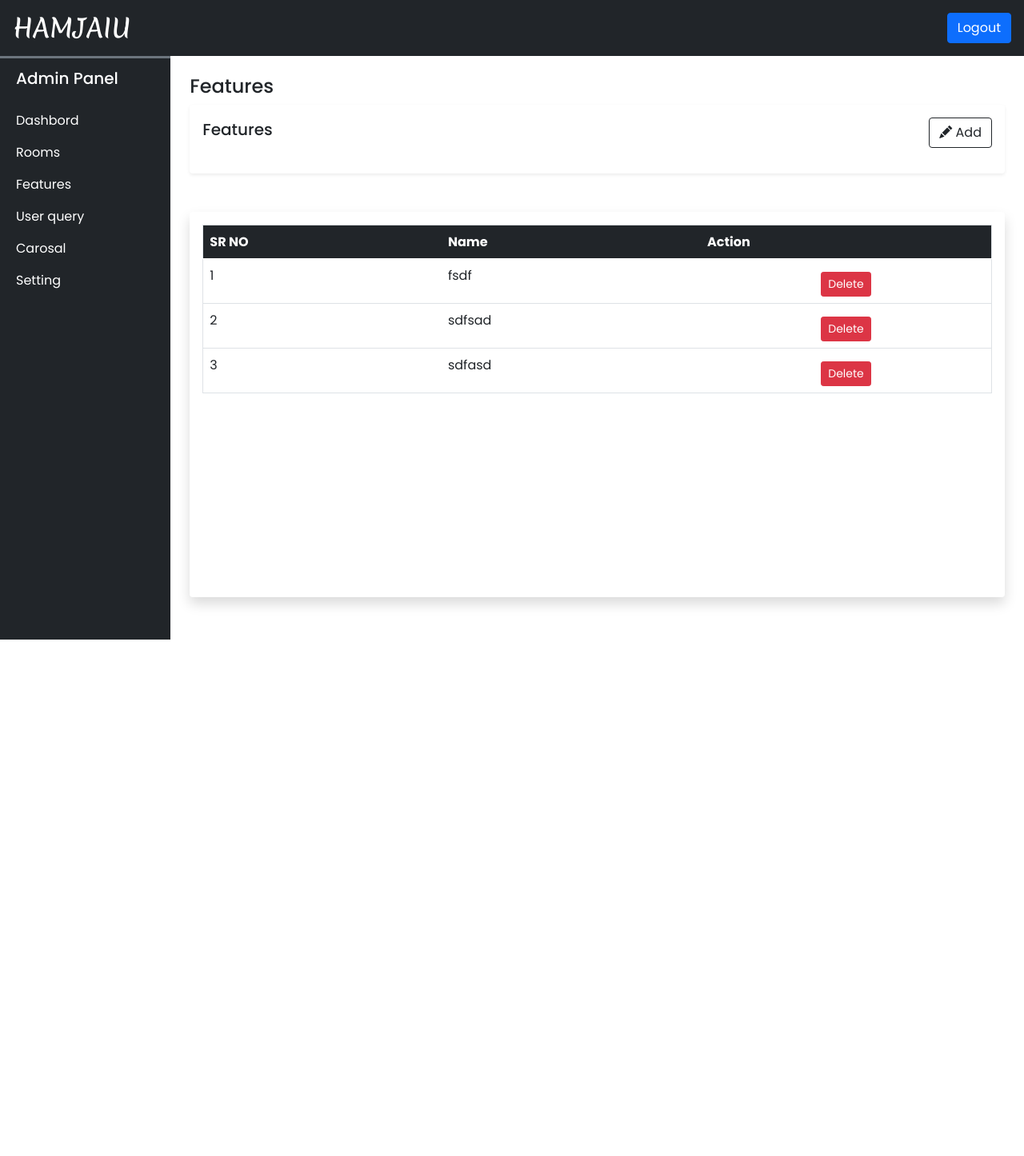
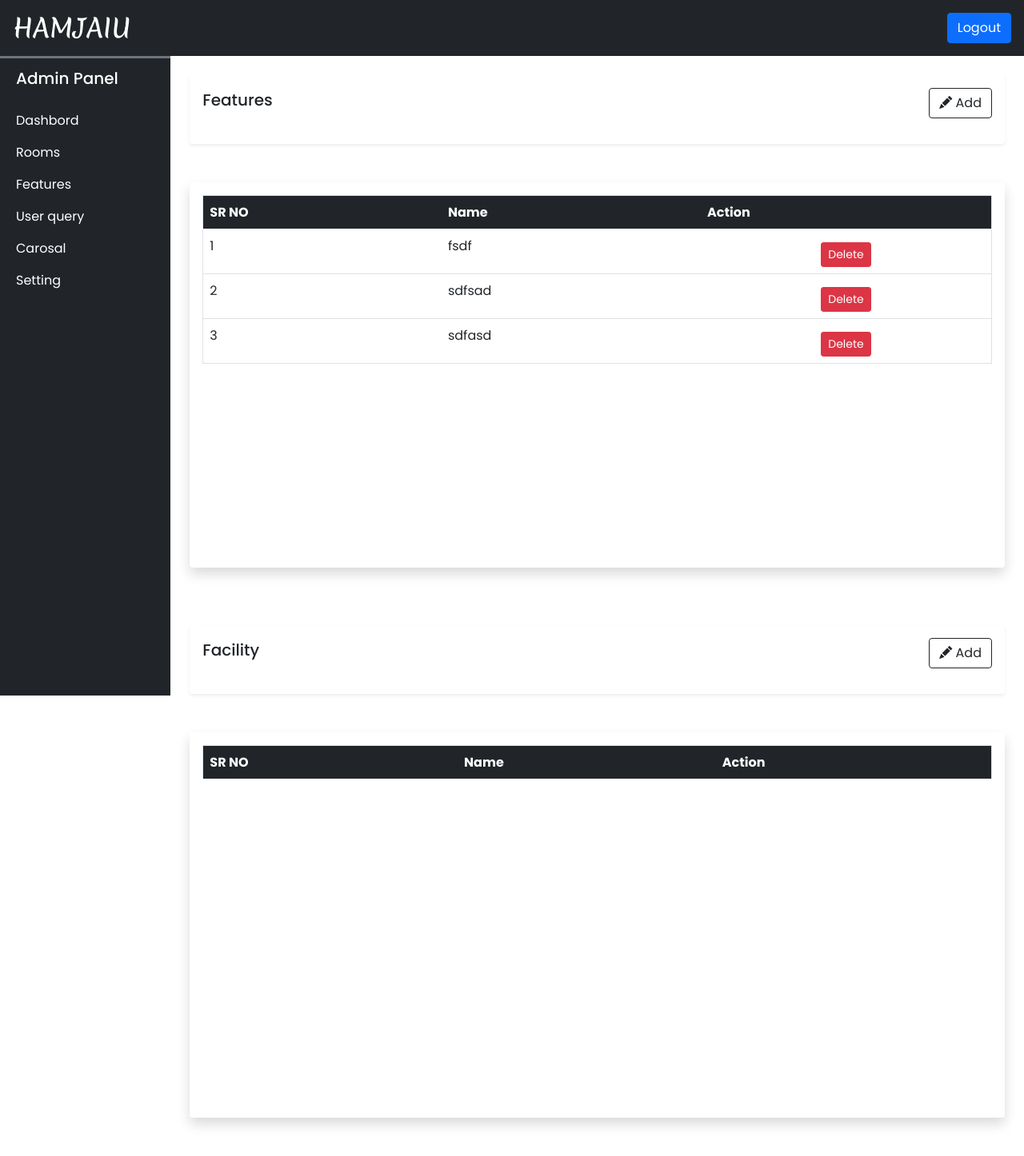
Before and after one commit to IK-Robin/Hotel-booking-website, a PHP site: page /admin/features.php in a window 1280 px wide. Shown: the whole page at 80% size. Before the commit the page ends 800 px from the top, so only its background shows below. Run offline with PHP 8.4, Linux system fonts and the light colour scheme; a user stored in the database is signed in; data comes from the database, SQL or seed files in the repository; lists and menus that the app fills with data are empty.

Commit message:
feature system

```diff
--- a/admin/ajax/feature_facility.php
+++ b/admin/ajax/feature_facility.php
@@ -17,7 +17,7 @@ if(isset($_POST['feature_name'])){
 
 
 
-// show all team member form db
+// show all features form db
 
 
 if (isset($_POST['get_features'])) {
@@ -68,4 +68,66 @@ echo $del_row;
 
 
 }
+
+
+
+
+// add facility
+if(isset($_POST['add_facility'])){
+  $frm_data = filtaration($_POST);
+$img_upload =   uploadImage($_FILES['icon'],FACILITE_FOLDER);
+
+if($img_upload =='inv_img'){
+   echo 'inv_img';
+}else if($img_upload =='upd_failed'){
+   echo 'upd_failed';
+}else if($img_upload =='inv_size'){
+   echo 'inv_size';
+}else{
+
+
+   $values =[$frm_data['facility_name'],$frm_data['desc'], $img_upload];
+   $q = "INSERT INTO `facilities`( `name`, `desc`, `icon`) VALUES (?,?,?)";
+   $res = inserts($q,$values,'sss');
+   echo $res;
+}
+}
+
+
+
+// show all facilitiey form db
+
+
+if (isset($_POST['show_facilit'])) {
+
+
+
+  $data = selectAll('facilities');
+
+  $i = 1;
+  while ($row = mysqli_fetch_assoc($data)) {
+    $seen = '';
+
+
+    $seen = "<button onclick='delet_feature($row[id])' class='btn btn-sm btn-danger mx-auto text-center mt-2 '> Delete</button>";
+    echo <<<tableRow
+        <tr>
+
+            <td>$i</td>
+            <td>$row[name]</td>
+
+            <td class="text-center">$seen</td>
+
+
+        </tr>
+
+     tableRow;
+    $i++;
+  }
+
+
+
+}
+
+
 ?>
--- a/admin/db/functions.php
+++ b/admin/db/functions.php
@@ -10,6 +10,7 @@ define('UPLOAD_IMAGE_PATH', $_SERVER['DOCUMENT_ROOT'] . '/hotel booking system d
 
 define('ABOUT_FOLDER', 'about/');
 define('CAROSAL_FOLDER','carousel/');
+define('FACILITE_FOLDER','facilities/');
 
 
 function filtaration($data){
--- a/admin/features.php
+++ b/admin/features.php
@@ -23,11 +23,11 @@ adminLogin();
 <body>
 
     <?php require ("inc/header.php"); ?>
-    <!-- dashbord content  -->
+    <!-- feature content  -->
     <div class="container-fluid">
         <div class="row ">
             <div class="col-lg-10 ms-auto p-4 overflow-hidden">
-                <h4>Features</h4>
+
 
 
 
@@ -84,9 +84,68 @@ adminLogin();
         </div>
     </div>
 
+    <!-- add facility section  -->
+    <div class="container-fluid">
+        <div class="row ">
+            <div class="col-lg-10 ms-auto p-4 overflow-hidden">
 
 
-    <!-- Modal general settings  -->
+
+
+                <!-- facility settings  -->
+                <div class="card shadow-sm border-0 mb-4">
+                    <div class="card-body">
+                        <div class="d-flex align-items-center justify-content-between mb-3">
+                            <h5 class="card-title">Facility </h5>
+                            <!-- Button trigger modal -->
+                            <button type="button" class="btn btn-outline-dark shadow-none" data-bs-toggle="modal"
+                                data-bs-target="#facility-s">
+                                <i class="bi bi-pencil-fill"></i> Add
+                            </button>
+                        </div>
+                    </div>
+                </div>
+
+
+        <!-- add featuers table  -->
+
+             <div class="card shadow border-0 mb-4 mt-5">
+                    <div class="card-body"> <div class="table-responsive-md" style="height:450px; overflow-y:scroll">
+
+                            <table class="table table-hover border">
+                                <thead class="sticky-top ">
+                                    <tr class="bg-dark text-white">
+                                        <th scope="col">SR NO</th>
+                                        <th scope="col">Name</th>
+                                        <th scope="col">Action</th>
+                                    </tr>
+                                </thead>
+                                <tbody id="facility_content">
+
+                                </tbody>
+                            </table>
+
+                        </div>
+                    </div>
+
+
+                </div>
+
+            </div>
+
+
+
+
+
+
+
+
+
+
+        </div>
+    </div>
+
+    <!-- Modal feature  settings  -->
     <div class="modal fade" id="features-s" data-bs-backdrop="static" data-bs-keyboard="false" tabindex="-1"
         aria-labelledby="staticBackdropLabel" aria-hidden="true">
         <div class="modal-dialog">
@@ -117,6 +176,48 @@ adminLogin();
         </div>
     </div>
 
+    <!-- Modal facility settings  -->
+    <div class="modal fade" id="facility-s" data-bs-backdrop="static" data-bs-keyboard="false" tabindex="-1"
+        aria-labelledby="staticBackdropLabel" aria-hidden="true">
+        <div class="modal-dialog">
+            <form id="facility_form">
+
+
+                <div class="modal-content">
+                    <div class="modal-header">
+                        <h5 class="modal-title" id="staticBackdropLabel">Facility</h5>
+                        <button type="button" class="btn-close" data-bs-dismiss="modal" aria-label="Close"></button>
+                    </div>
+                    <div class="modal-body">
+                        <div class="mb-3">
+                            <label for="facility_name" class="form-label"> Name</label>
+                            <input id="facility_name" name="facility_name" type="text" class="form-control shadow-none">
+                        </div>
+                        <div class="mb-3">
+                            <label for="fisilitydes" class="form-label"> Discription</label>
+
+                            <textarea id="fisilitydes" name="fisilitydes"  class="form-control"
+                                            aria-label="With textarea"></textarea>
+
+                        </div>
+                        <div class="mb-3">
+                                        <label for="facility_icon" class="form-label">Chose icon</label>
+                                        <input accept="image/*" class="form-control" type="file" id="facility_icon"
+                                            name="facility_icon">
+                                    </div>
+
+                    </div>
+                    <div class="modal-footer">
+                        <button type="button" class="btn shadow-none" data-bs-dismiss="modal"
+                            id="features_close">Close</button>
+                        <button data-bs-dismiss="modal" name="facility_submit" type="submit" class="btn custom_bg">Add</button>
+                    </div>
+                </div>
+
+            </form>
+        </div>
+    </div>
+
     <?php
     require ("inc/script.php");
 
--- a/admin/js/feaures.js
+++ b/admin/js/feaures.js
@@ -2,6 +2,12 @@ const features_form = document.getElementById('features_form');
 const features_s_name = document.getElementById('features_s');
 const feature_content  = document.getElementById('feature_content');
 
+
+// add facilitiy code
+const facility_form = document.getElementById('facility_form');
+const facility_s_name = document.getElementById('facility_name');
+const fisilitydes = document.getElementById('fisilitydes');
+const facility_icon = document.getElementById('facility_icon');
 
 let xhr = new XMLHttpRequest();
 
@@ -61,10 +67,48 @@ get_feature();
 
 // add facilitiy code
 
+facility_form.addEventListener('submit',(ev ) =>{
+    ev.preventDefault();
+    let form_data = new FormData();
+    form_data.append('facility_name',facility_s_name.value);
+    form_data.append('desc',fisilitydes.value);
+    form_data.append('icon',facility_icon.files[0]);
+    form_data.append('add_facility','')
 
 
 
+    xhr.open('POST', './ajax/' + file_path, true);
 
+    xhr.onload= function() {
+        if (this.responseText =='inv_img'){
+            alerts("error","Invalid image format");
+        }else if(this.responseText == 'inv_size'){
+            alerts('error', 'Invalid image format max 2 MB')
+        }else if(this.responseText =='upd_failed'){
+            alerts('error', 'Failed to update');
+        }else{
+            alerts('success', 'Update successful' );
+            // reset the form
+
+            facility_form.reset();
+
+        }
+    }
+
+    xhr.send(form_data);
+
+});
+
+
+
+// show facility
+
+
+function show_facilites (){
+    xhrRequest(file_path,'show_facilit',data =>{
+
+    });
+}
 
 
 
```
Also changed, not shown: images/facilities/1715418813_softwar.png (added), images/facilities/1715419036_Screenshot 2023-05-10 180238.png (added), images/facilities/1715419068_softwar.png (added), images/facilities/1715419208_softwar.png (added).
